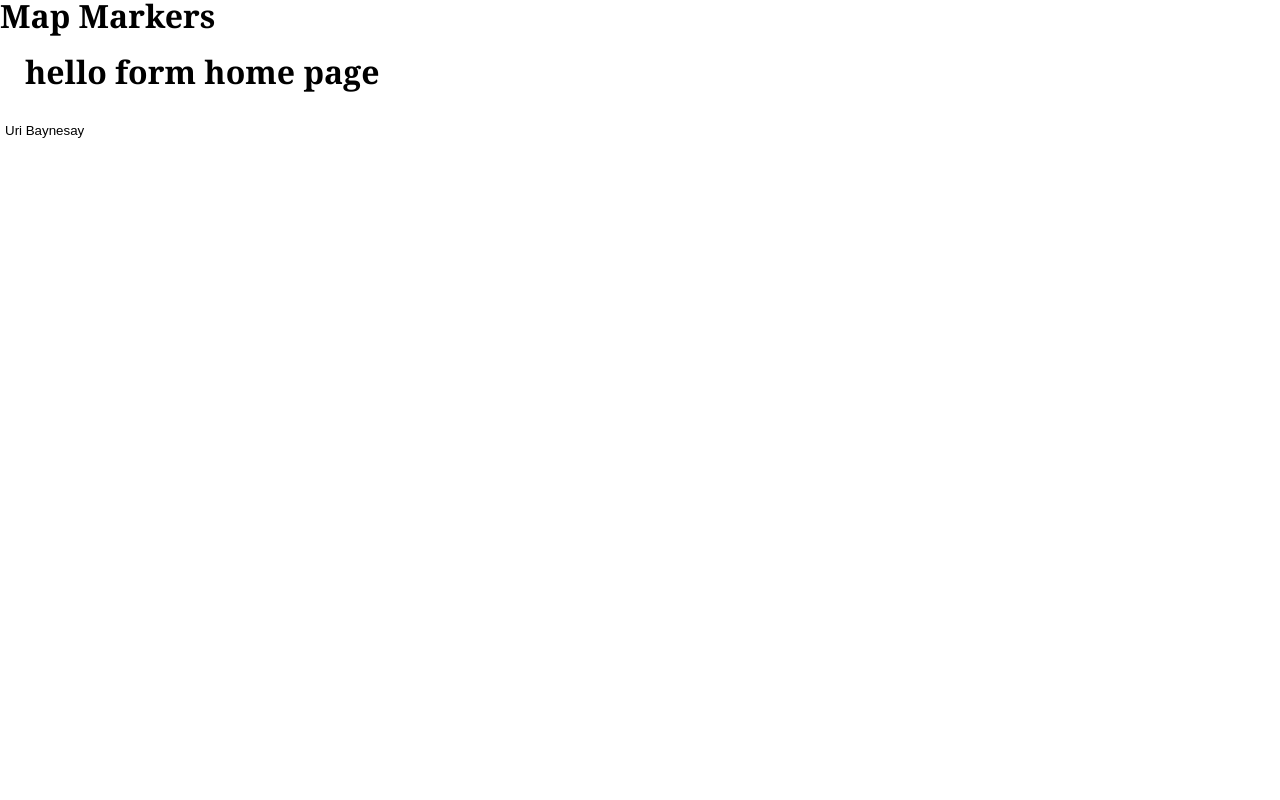
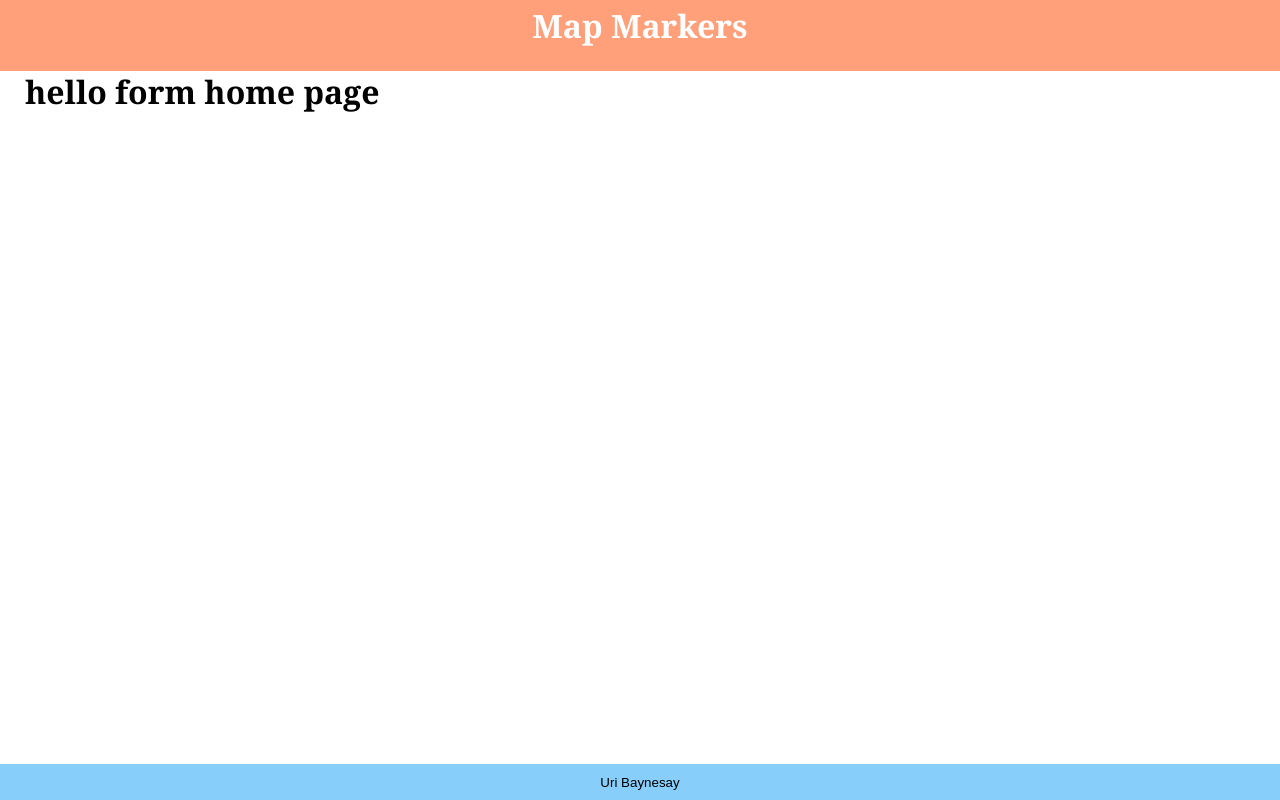
Before and after one commit to UriBaynesay/map-markers-react, a React (Create React App) app: page / in a window 1280 px wide. Built offline with nearby package versions, Linux system fonts and the light colour scheme.

Commit message:
header and footer style

```diff
--- a/src/assets/styles/cmps/_app-footer.scss
+++ b/src/assets/styles/cmps/_app-footer.scss
@@ -1,6 +1,7 @@
 .app-footer{
-    background-color: #111;
-    padding: 20px;
-    margin: 10px;
+    background-color:lightskyblue;
+    position: fixed;
+    bottom: 0px;
+    width: 100%;
     text-align: center;
 }
--- a/src/assets/styles/cmps/_app-header.scss
+++ b/src/assets/styles/cmps/_app-header.scss
@@ -1,3 +1,6 @@
 .app-header {
     padding: 10px;
+    background-color: lightsalmon;
+    color: white;
+    text-align: center;
 }
--- a/src/cmp/app-footer.jsx
+++ b/src/cmp/app-footer.jsx
@@ -1,6 +1,6 @@
 export const AppFooter = () => {
   return (
-    <footer className="app-footer-container full">
+    <footer className="app-footer full">
       <small>Uri Baynesay</small>
     </footer>
   )
--- a/src/cmp/app-header.jsx
+++ b/src/cmp/app-header.jsx
@@ -1,6 +1,6 @@
 export const AppHeader = () => {
   return (
-    <header className="app-header-container full">
+    <header className="app-header full">
       <h1>Map Markers</h1>
     </header>
   )
```
